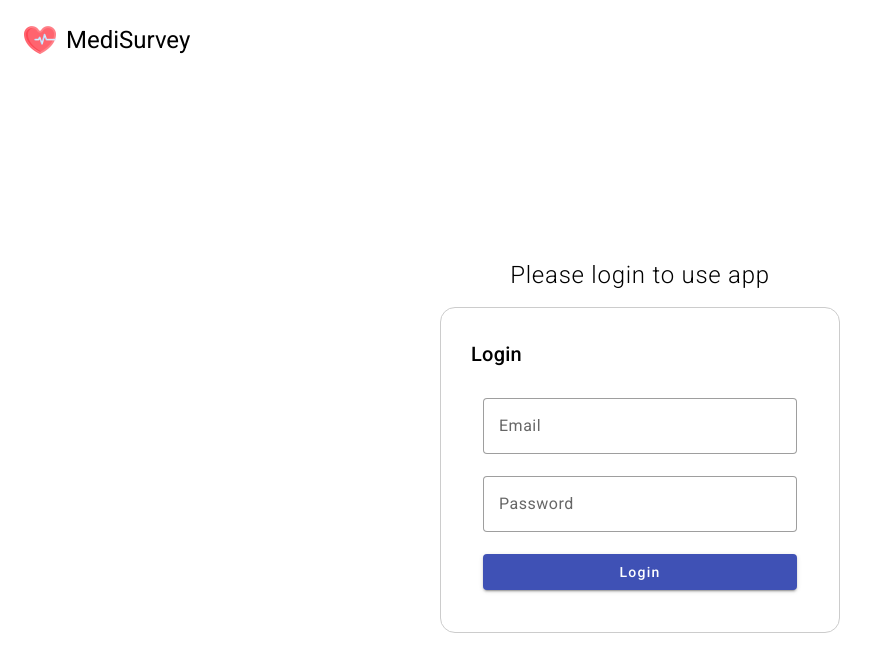
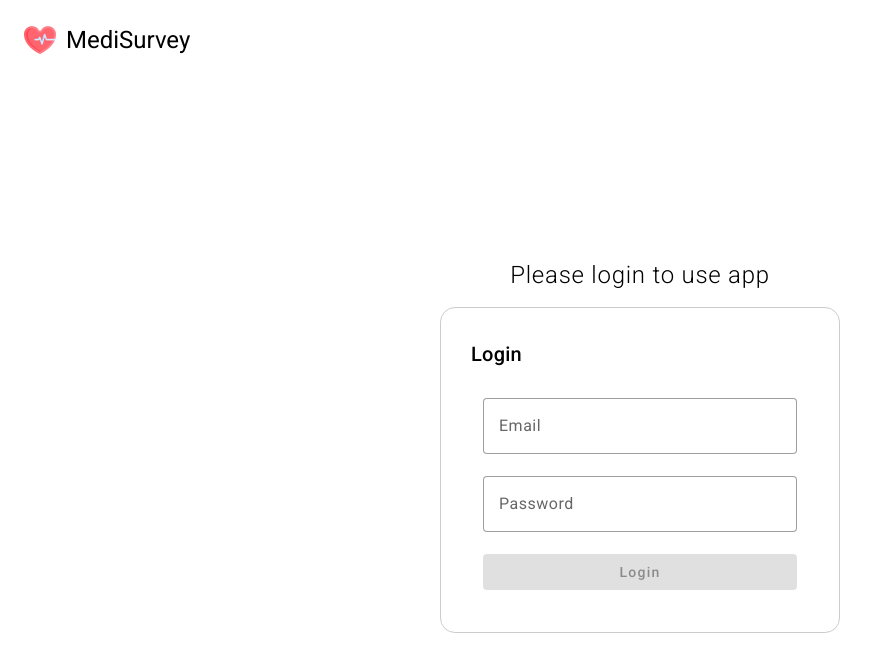
Before and after one commit to FunTomas11/ozdrowiency-angular, an Angular app: page /login in a window 1280 px wide. Shown: the top 672 px of the page, without its empty margins (0-879 px from the left). Built offline with nearby package versions, Linux system fonts and the light colour scheme.

Commit message:
Improved login validation

```diff
--- a/src/app/components/login/login.component.html
+++ b/src/app/components/login/login.component.html
@@ -9,7 +9,7 @@
           <mat-form-field appearance="outline">
             <input matInput type="password" placeholder="Password" formControlName="password">
           </mat-form-field>
-          <button mat-raised-button color="primary" type="submit">Login</button>
+          <button mat-raised-button color="primary" type="submit" [disabled]="loginForm.invalid">Login</button>
         </form>
   </div>
 </div>
```
